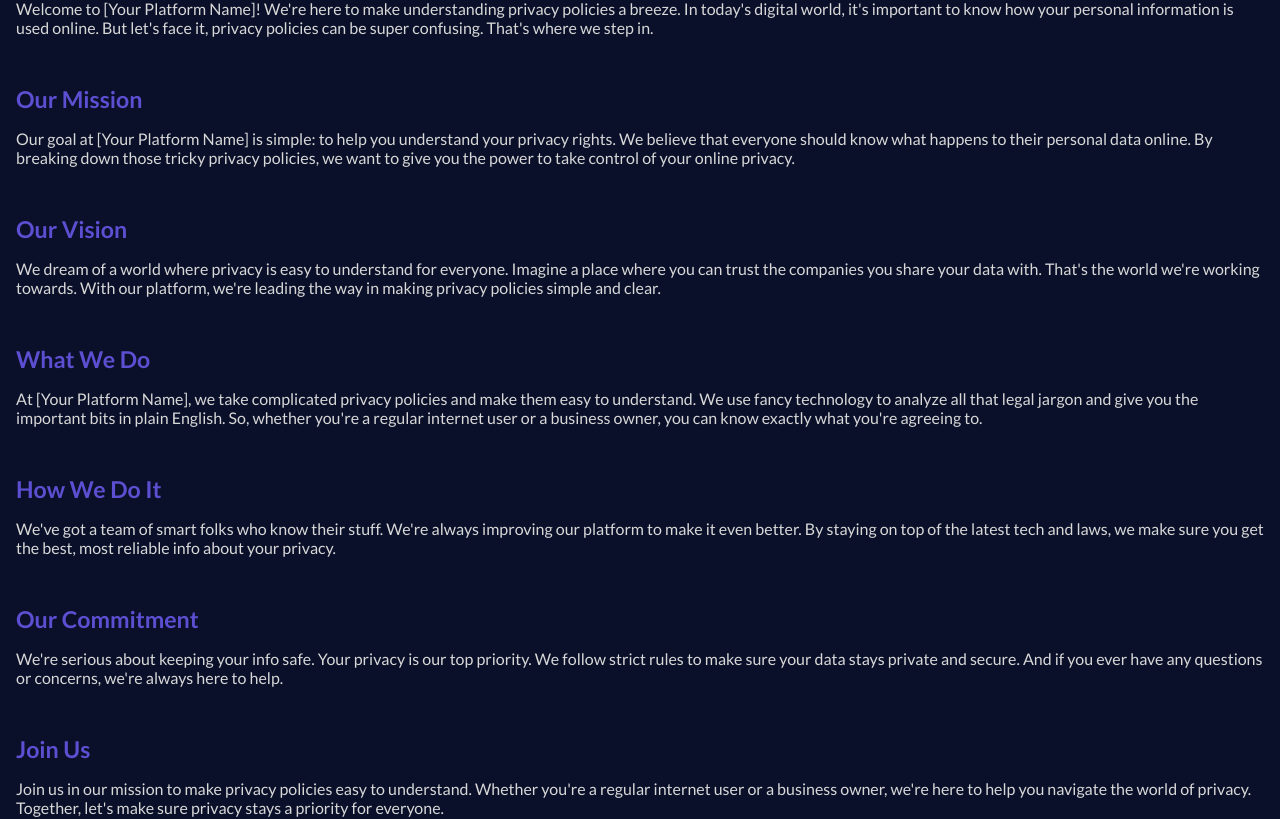
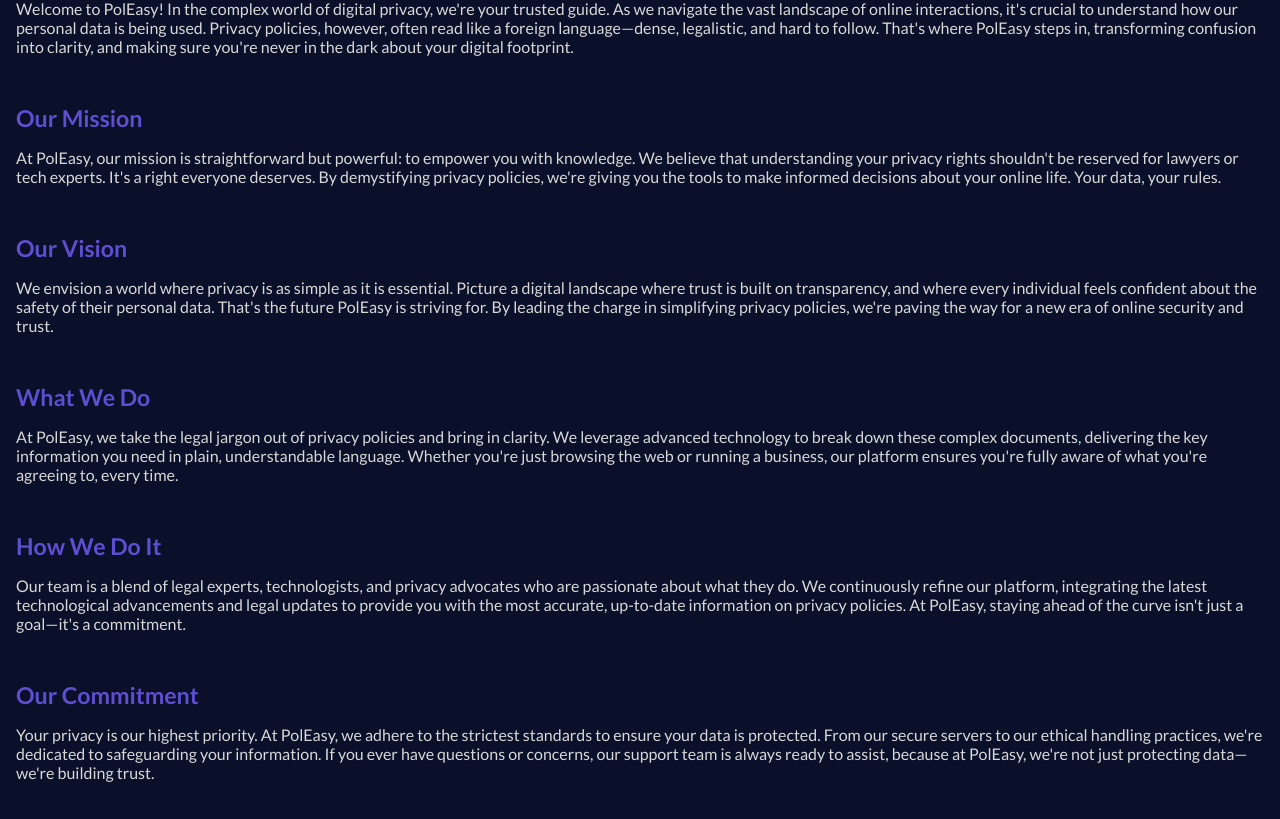
Before and after one commit to bernarddwumfour/final-year-project, a Next.js app: page /about in a window 1280 px wide. Shown: the part 310-1129 px from the top of the page. Built offline with nearby package versions, Linux system fonts and the light colour scheme.

Commit message:
Facebook icon out

```diff
--- a/app/(pages)/about/page.tsx
+++ b/app/(pages)/about/page.tsx
@@ -3,82 +3,93 @@
 const Aboutpage = () => {
   return (
     <main id="aboutpage">
-      < >
+      <>
         <div className="page">
-            <h1 className="heading">About Our Platform</h1>
+          <h1 className="heading">About Our Platform</h1>
           <br />
 
           <div className="about">
             <h3 className="title">Introduction</h3>
             <p className="content">
-              Welcome to [Your Platform Name]! We&apos;re here to make understanding
-              privacy policies a breeze. In today&apos;s digital world, it&apos;s
-              important to know how your personal information is used online.
-              But let&apos;s face it, privacy policies can be super confusing. That&apos;s
-              where we step in.
+              Welcome to PolEasy! In the complex world of digital privacy, we're
+              your trusted guide. As we navigate the vast landscape of online
+              interactions, it&apos;s crucial to understand how our personal data is
+              being used. Privacy policies, however, often read like a foreign
+              language—dense, legalistic, and hard to follow. That&apos;s where
+              PolEasy steps in, transforming confusion into clarity, and making
+              sure you&apos;re never in the dark about your digital footprint.
             </p>
           </div>
 
           <div className="about">
             <h3 className="title">Our Mission</h3>
             <p className="content">
-              Our goal at [Your Platform Name] is simple: to help you understand
-              your privacy rights. We believe that everyone should know what
-              happens to their personal data online. By breaking down those
-              tricky privacy policies, we want to give you the power to take
-              control of your online privacy.
+              At PolEasy, our mission is straightforward but powerful: to
+              empower you with knowledge. We believe that understanding your
+              privacy rights shouldn&apos;t be reserved for lawyers or tech experts.
+              It&apos;s a right everyone deserves. By demystifying privacy policies,
+              we&apos;re giving you the tools to make informed decisions about your
+              online life. Your data, your rules.
             </p>
           </div>
 
           <div className="about">
             <h3 className="title">Our Vision</h3>
             <p className="content">
-              We dream of a world where privacy is easy to understand for
-              everyone. Imagine a place where you can trust the companies you
-              share your data with. That&apos;s the world we&apos;re working towards. With
-              our platform, we&apos;re leading the way in making privacy policies
-              simple and clear.
+              We envision a world where privacy is as simple as it is essential.
+              Picture a digital landscape where trust is built on transparency,
+              and where every individual feels confident about the safety of
+              their personal data. That&apos;s the future PolEasy is striving for. By
+              leading the charge in simplifying privacy policies, we&apos;re paving
+              the way for a new era of online security and trust.
             </p>
           </div>
 
           <div className="about">
             <h3 className="title">What We Do</h3>
             <p className="content">
-              At [Your Platform Name], we take complicated privacy policies and
-              make them easy to understand. We use fancy technology to analyze
-              all that legal jargon and give you the important bits in plain
-              English. So, whether you&apos;re a regular internet user or a business
-              owner, you can know exactly what you&apos;re agreeing to.
+              At PolEasy, we take the legal jargon out of privacy policies and
+              bring in clarity. We leverage advanced technology to break down
+              these complex documents, delivering the key information you need
+              in plain, understandable language. Whether you&apos;re just browsing
+              the web or running a business, our platform ensures you&apos;re fully
+              aware of what you&apos;re agreeing to, every time.
             </p>
           </div>
 
           <div className="about">
             <h3 className="title">How We Do It</h3>
             <p className="content">
-              We&apos;ve got a team of smart folks who know their stuff. We&apos;re always
-              improving our platform to make it even better. By staying on top
-              of the latest tech and laws, we make sure you get the best, most
-              reliable info about your privacy.
+              Our team is a blend of legal experts, technologists, and privacy
+              advocates who are passionate about what they do. We continuously
+              refine our platform, integrating the latest technological
+              advancements and legal updates to provide you with the most
+              accurate, up-to-date information on privacy policies. At PolEasy,
+              staying ahead of the curve isn&apos;t just a goal—it&apos;s a commitment.
             </p>
           </div>
 
           <div className="about">
             <h3 className="title">Our Commitment</h3>
             <p className="content">
-              We&apos;re serious about keeping your info safe. Your privacy is our
-              top priority. We follow strict rules to make sure your data stays
-              private and secure. And if you ever have any questions or
-              concerns, we&apos;re always here to help.
+              Your privacy is our highest priority. At PolEasy, we adhere to the
+              strictest standards to ensure your data is protected. From our
+              secure servers to our ethical handling practices, we&apos;re dedicated
+              to safeguarding your information. If you ever have questions or
+              concerns, our support team is always ready to assist, because at
+              PolEasy, we&apos;re not just protecting data—we&apos;re building trust.
             </p>
           </div>
 
           <div className="about">
             <h3 className="title">Join Us</h3>
             <p className="content">
-              Join us in our mission to make privacy policies easy to
-              understand. Whether you&apos;re a regular internet user or a business
-              owner, we&apos;re here to help you navigate the world of privacy.
-              Together, let&apos;s make sure privacy stays a priority for everyone.
+              We invite you to join us on our journey to make privacy policies
+              accessible to everyone. Whether you're an everyday internet user
+              looking to protect your data or a business owner wanting to ensure
+              compliance, PolEasy is here to help. Together, we can ensure that
+              privacy isn&apos;t just an afterthought—it&apos;s a priority. Let&apos;s create a
+              safer, more transparent digital world, one clear policy at a time.
             </p>
           </div>
         </div>
--- a/app/(pages)/login/page.tsx
+++ b/app/(pages)/login/page.tsx
@@ -16,7 +16,7 @@
   password: Yup.string().required("Password is required"),
 });
 
-const signin = async (data: { email: string; password: string }) => {
+export const signin = async (data: { email: string; password: string }) => {
   const url: string = process.env.API_URL as string;
   // alert(url)
 
--- a/app/components/Socialicons.tsx
+++ b/app/components/Socialicons.tsx
@@ -27,9 +27,7 @@
       <span onClick={()=>displaypolicy(summarisedpolicies.instagram)}  style={{ padding: ".6rem .6rem .25rem", cursor : "pointer"}}>
         <RiInstagramFill />
       </span>
-      <span onClick={()=>displaypolicy(summarisedpolicies.facebook)}  style={{ padding: ".6rem .6rem .25rem", cursor : "pointer"}}>
-        <FaFacebookF />
-      </span>
+
     </div>
   );
 };
--- a/app/components/modals/Policymodal.tsx
+++ b/app/components/modals/Policymodal.tsx
@@ -53,7 +53,7 @@
       </div>
       <div className="actions">
         <button  className={`click ${loading && "inactive"}`} disabled = {loading}  onClick={() => saveaspdf()}>
-          {loading ? "Downloading" :"Save"}
+          {loading ? <div style={{display : "flex",gap:".65rem"}}>Downloading<div className="lds-dual-ring"></div></div> :"Save"}
           </button>
         <button className="click secondary" onClick={cancel}>
           Cancel
--- a/app/layout.tsx
+++ b/app/layout.tsx
@@ -4,6 +4,7 @@
 import Footer from "./components/Footer";
 import AppcontextProvider from "./contexts/AppcontextProvider";
 import Pagemessage from "./components/Pagemessage";
+import { SessionProvider } from "next-auth/react";
 
 // import { Inter } from "next/font/google";
 // const inter = Inter({ subsets: ["latin"] });
@@ -22,10 +23,12 @@
     <html lang="en">
       <body>
         <AppcontextProvider>
-        <Header />
-          <Pagemessage />
-          {children}
-        <Footer />
+          {/* <SessionProvider> */}
+            <Header />
+            <Pagemessage />
+            {children}
+            <Footer />
+          {/* </SessionProvider> */}
         </AppcontextProvider>
       </body>
     </html>
--- a/app/styles/components/_modal.scss
+++ b/app/styles/components/_modal.scss
@@ -66,6 +66,7 @@
             bottom: -3rem;
             @extend .center;
             z-index: 11;
+            width: 100%;
           }
       }
     }
--- a/app/styles/style.css
+++ b/app/styles/style.css
@@ -352,6 +352,7 @@
   position: fixed;
   bottom: -3rem;
   z-index: 11;
+  width: 100%;
 }
 
 .template1 {
```
Also changed, not shown: app/api/auth/[...nextauth]/nextauth.js (deleted, +0 -55 lines), app/api/auth/[...nextauth]/options.ts (added, +63 -0 lines), app/api/auth/[...nextauth]/route.ts (added, +8 -0 lines), 1 other file (tests, documents, lock files or other folders).
